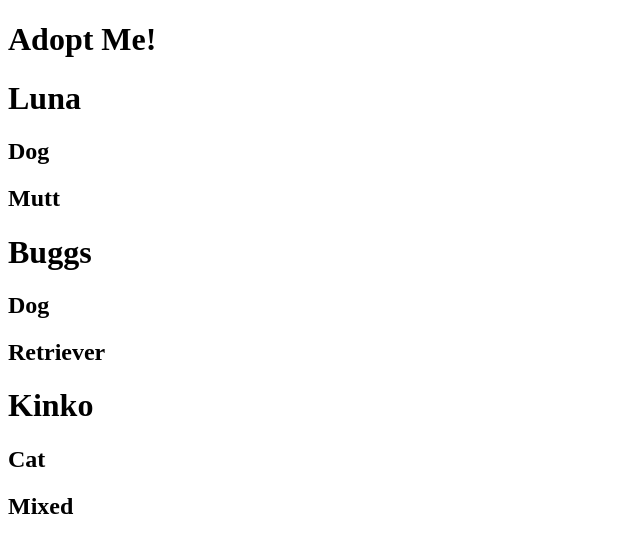
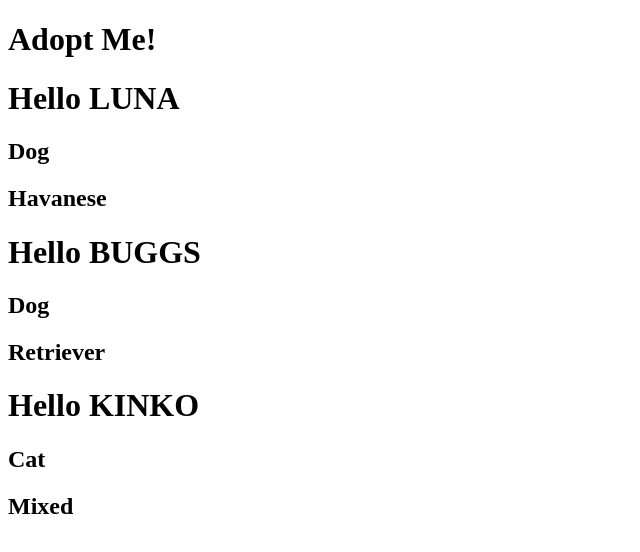
Before and after one commit to TAgKyaw/Adopt-me-react, a React (Vite) app: page / in a window 1280 px wide. Shown: the top 552 px of the page, without its empty margins (0-640 px from the left). Built offline with nearby package versions, Linux system fonts and the light colour scheme.

Commit message:
Changed App.js to JSX expressions.

```diff
--- a/src/App.js
+++ b/src/App.js
@@ -3,28 +3,36 @@ import { render } from "react-dom";
 import Pet from "./Pet";
 
 const App = () => {
+  return (
+    <div>
+      <h1 id="something-important">Adopt Me!</h1>
+      <Pet name="Luna" animal="Dog" breed="Havanese" />
+      <Pet name="Buggs" animal="Dog" breed="Retriever" />
+      <Pet name="Kinko" animal="Cat" breed="Mixed" />
+    </div>
+  );
   // creating a html element from react called a component.
   // React.createElement("elementName",{element_attributes},"[array of children elements] OR child1, child2")
-  return React.createElement(
-    "div",
-    {
-      id: "something important",
-    },
-    [
-      React.createElement("h1", {}, "Adopt Me!"),
-      React.createElement(Pet, { name: "Luna", animal: "Dog", breed: "Mutt" }),
-      React.createElement(Pet, {
-        name: "Buggs",
-        animal: "Dog",
-        breed: "Retriever",
-      }),
-      React.createElement(Pet, {
-        name: "Kinko",
-        animal: "Cat",
-        breed: "Mixed",
-      }),
-    ]
-  );
+  // return React.createElement(
+  //   "div",
+  //   {
+  //     id: "something important",
+  //   },
+  //   [
+  //     React.createElement("h1", {}, "Adopt Me!"),
+  //     React.createElement(Pet, { name: "Luna", animal: "Dog", breed: "Mutt" }),
+  //     React.createElement(Pet, {
+  //       name: "Buggs",
+  //       animal: "Dog",
+  //       breed: "Retriever",
+  //     }),
+  //     React.createElement(Pet, {
+  //       name: "Kinko",
+  //       animal: "Cat",
+  //       breed: "Mixed",
+  //     }),
+  //   ]
+  // );
 };
 // Rendering components from App container into the document
-render(React.createElement(App), document.getElementById("root"));
+render(<App />, document.getElementById("root"));
--- a/src/Pet.js
+++ b/src/Pet.js
@@ -4,9 +4,10 @@ export default function Pet({ name, animal, breed }) {
   // this is a stamp/ a component
   // This is JSX - javascript react
   //Javascript can return only 1 element therefore all elements are wrapped in <div>
+  const hello = 2 / 2 == 1 ? "Hello" : null;
   return (
     <div>
-      <h1>{name}</h1>
+      <h1>{hello + " " + name.toUpperCase()}</h1>
       <h2>{animal}</h2>
       <h2>{breed}</h2>
     </div>
--- a/src/index.html
+++ b/src/index.html
@@ -5,7 +5,7 @@
     <meta http-equiv="X-UA-Compatible" content="IE=edge" />
     <meta name="viewport" content="width=device-width, initial-scale=1.0" />
     <link rel="stylesheet" href="./style/style.css" />
-    <title>Document</title>
+    <title>Adopt Me!</title>
   </head>
   <body>
     <div id="root">Not Rendered</div>
```
